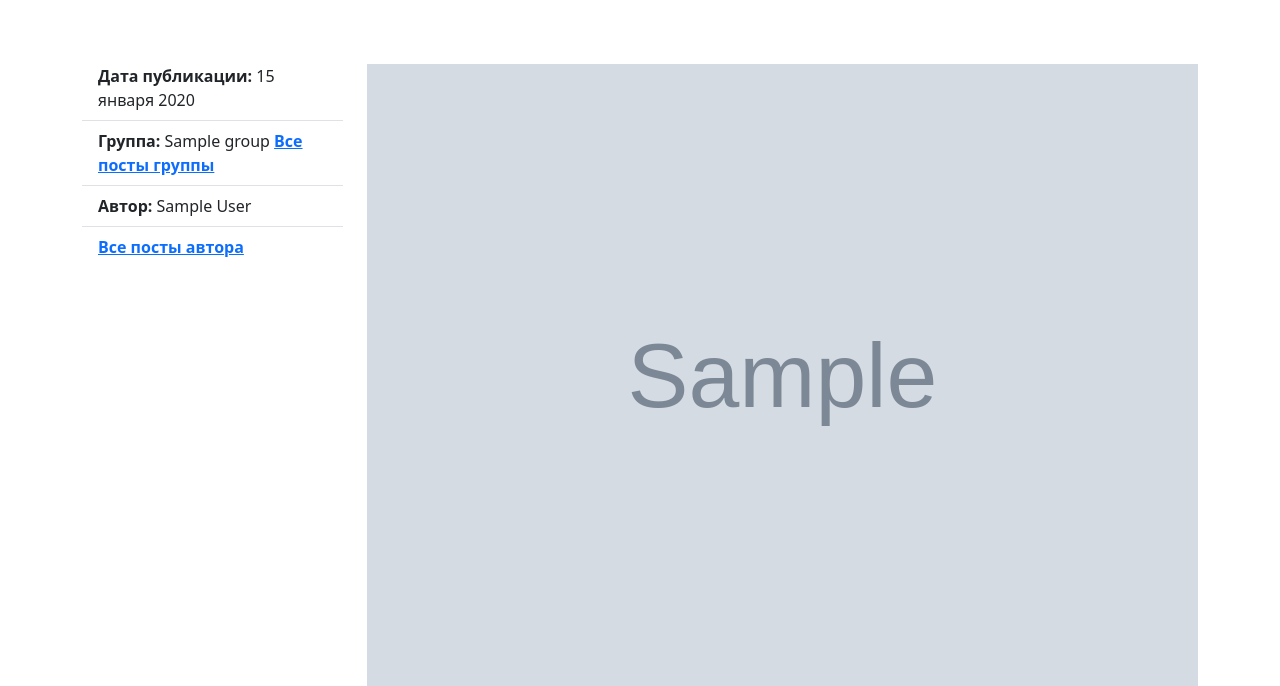
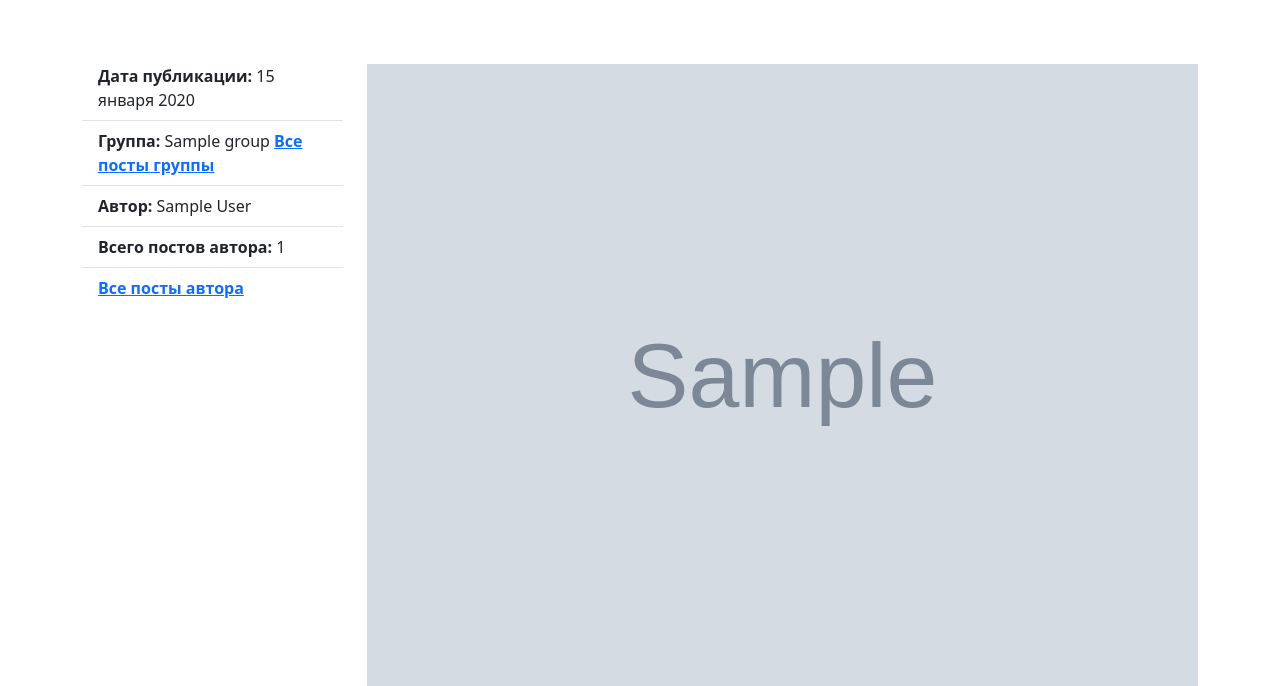
Before and after one commit to AlexiyD/hw05_final, a Django app: page /posts/1/ in a window 1280 px wide. Shown: the part 56-742 px from the top of the page. Run offline with Django 3.2, Linux system fonts and the light colour scheme; tables that the repository leaves empty hold one stand-in row (values such as "Sample post"); grey boxes marked "Sample" are stand-in pictures; parts of the project's set-up code (start-up, migrations or seed data) failed here and were passed over; some libraries are stand-ins or nearby versions.

Commit message:
05.11.22_vol2

```diff
--- a/yatube/posts/templates/posts/post_detail.html
+++ b/yatube/posts/templates/posts/post_detail.html
@@ -21,6 +21,9 @@
         {% endif %}
         <li class="list-group-item">
           <b>Автор:</b> {{ post.author.get_full_name }}
+        </li>
+        <li class="list-group-item">
+          <b>Всего постов автора:</b> {{ post_count }}
         </li>
         <li class="list-group-item">
           <a href="{% url 'posts:profile' post.author %}">
--- a/yatube/posts/views.py
+++ b/yatube/posts/views.py
@@ -72,10 +72,12 @@ def profile(request, username):
 def post_detail(request, post_id):
     template = 'posts/post_detail.html'
     post = get_object_or_404(Post, pk=post_id)
+    post_count = post.author.posts_author.count()
     comments = post.comments.all()
     form = CommentForm()
     context = {
         'post': post,
+        'post_count': post_count,
         'comments': comments,
         'form': form,
     }
```
